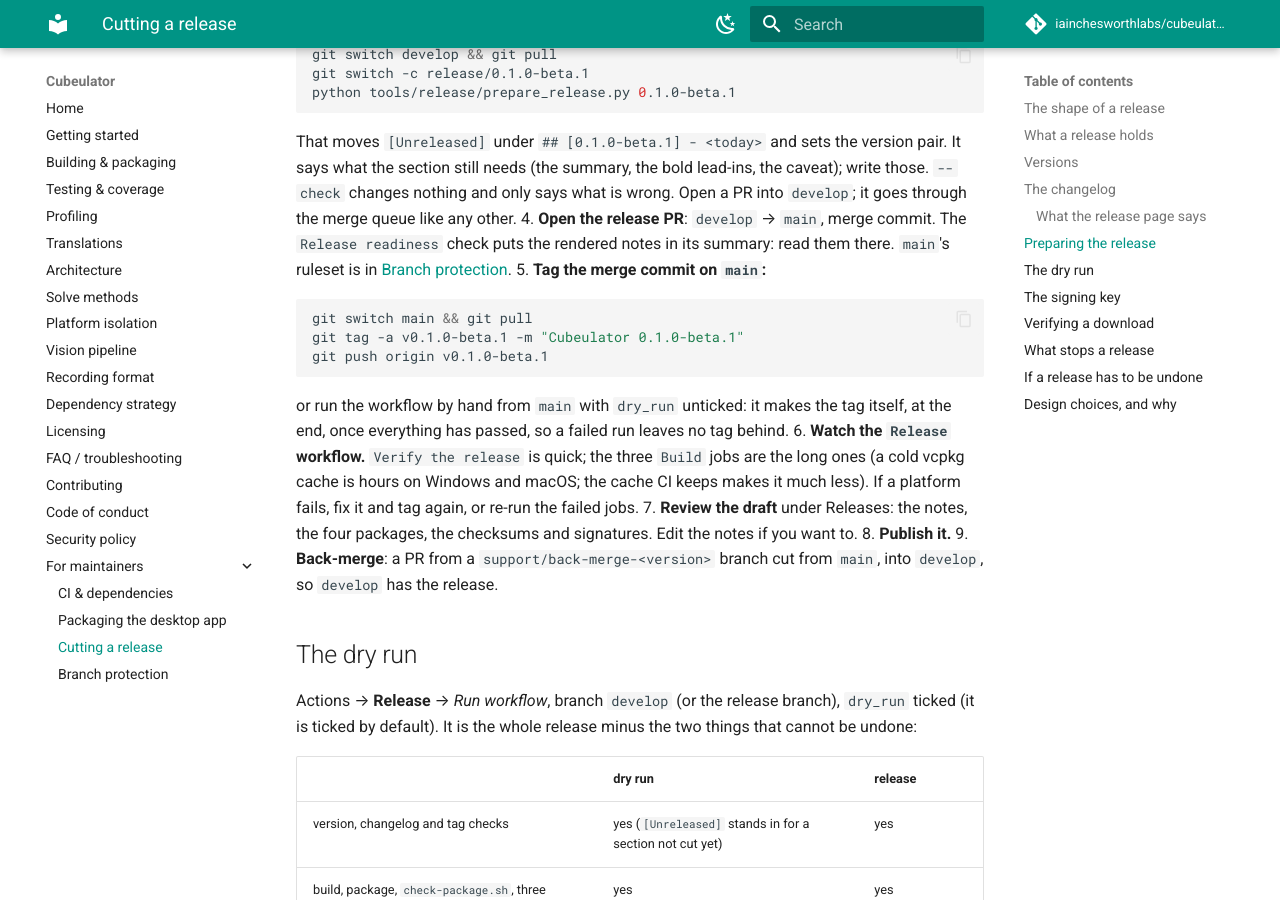
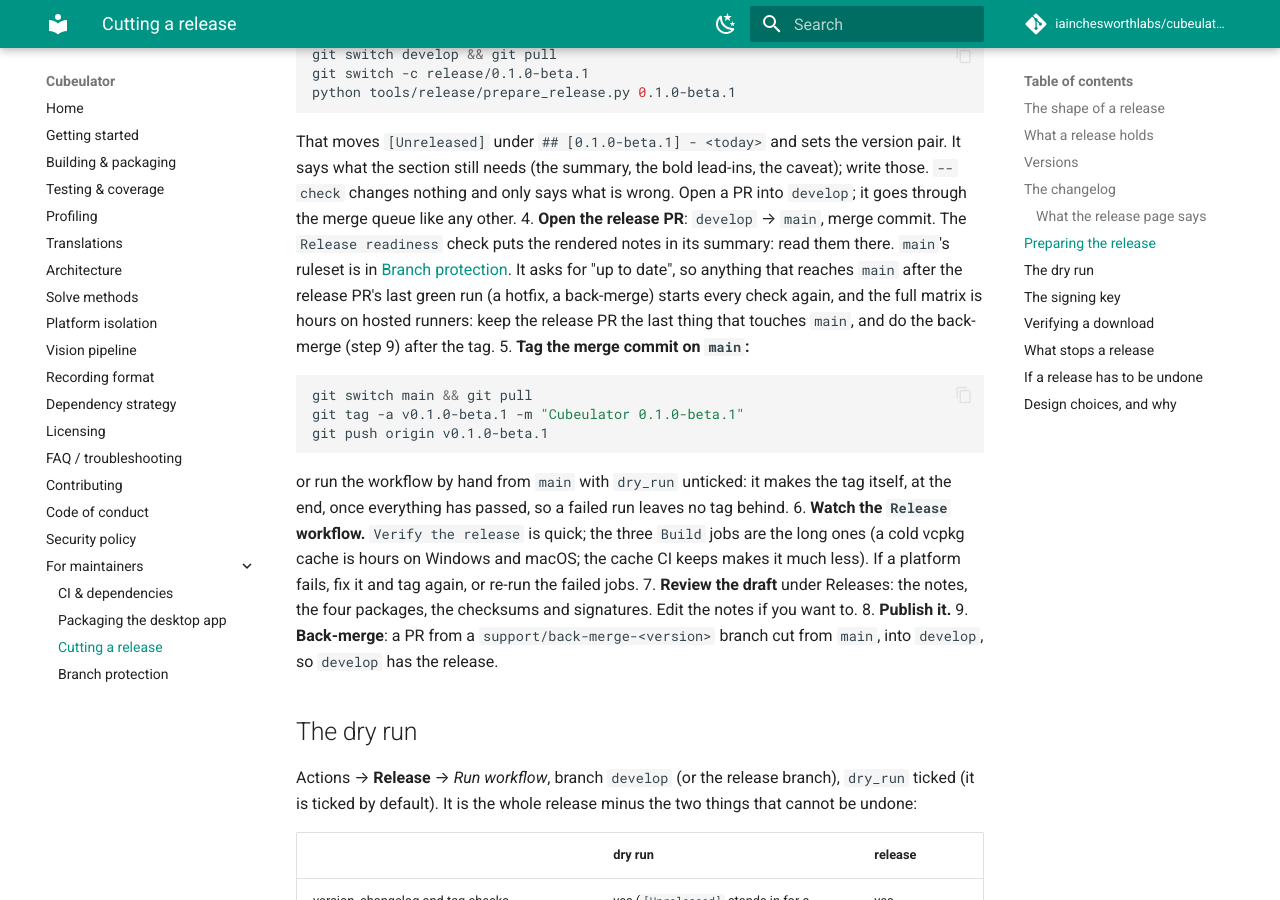
Before and after one commit to iainchesworth/cubeulator, an MkDocs documentation site: the page built from docs/releasing.md, in a window 1280 px wide and 900 px high, scrolled down 4100 px. Built offline with MkDocs 1.6.1 and Material for MkDocs 9.7.7, drawn with Linux system fonts in a browser that asks for light colours; comment, search, counter and statistics services are not loaded.

Commit message:
releasing.md: the release PR is the last thing that touches main

````diff
--- a/docs/releasing.md
+++ b/docs/releasing.md
@@ -175,7 +175,11 @@
    any other.
 4. **Open the release PR**: `develop` → `main`, merge commit. The `Release
    readiness` check puts the rendered notes in its summary: read them there.
-   `main`'s ruleset is in [Branch protection](branch-protection.md).
+   `main`'s ruleset is in [Branch protection](branch-protection.md). It asks
+   for "up to date", so anything that reaches `main` after the release PR's
+   last green run (a hotfix, a back-merge) starts every check again, and the
+   full matrix is hours on hosted runners: keep the release PR the last thing
+   that touches `main`, and do the back-merge (step 9) after the tag.
 5. **Tag the merge commit on `main`:**
 
    ```sh
````
